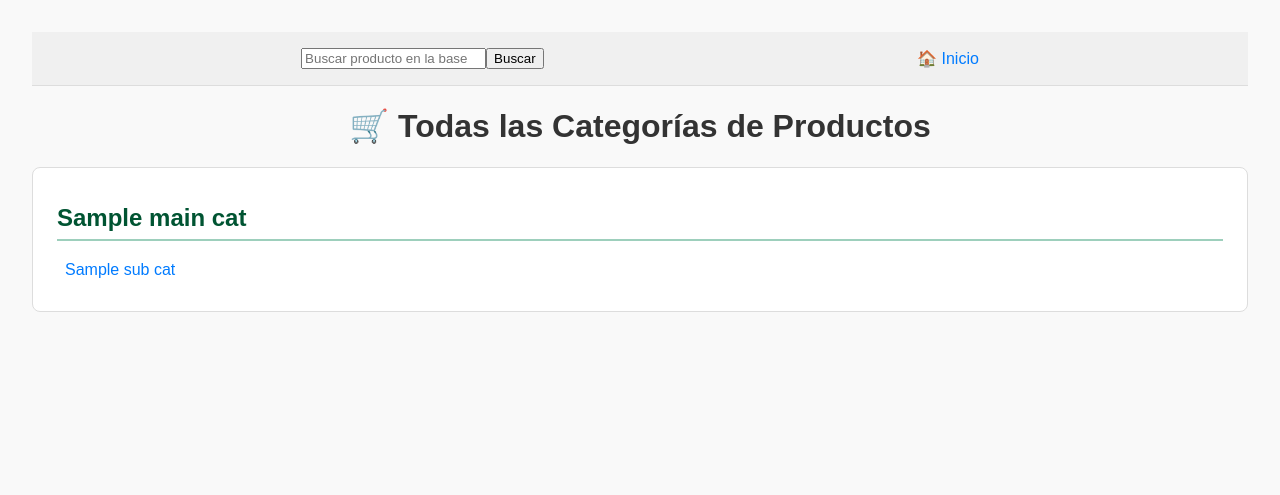
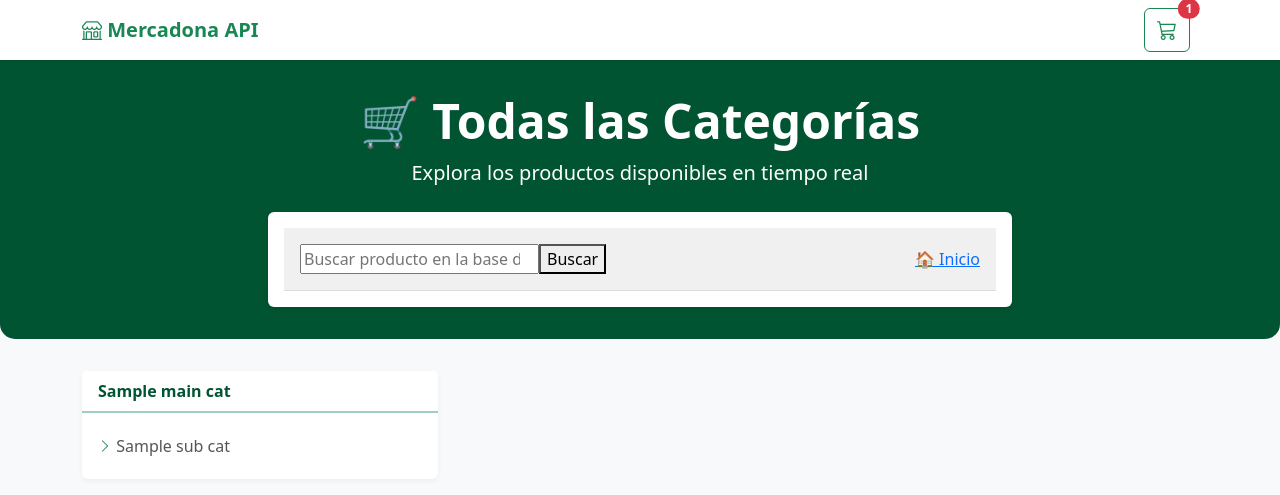
Before and after one commit to iflorido/FastAPI-Mercadona, a FastAPI app: template templates/index.html in a window 1280 px wide. Shown: the top 495 px of the page. Run offline with FastAPI, Linux system fonts and the light colour scheme; the template is opened without the code that fills it: most values are stand-ins (such as "Sample title", 1, 10 or a date in 2020).

Commit message:
update carrito en la cabecera.

```diff
--- a/main.py
+++ b/main.py
@@ -309,6 +309,10 @@ async def get_all_categories(request: Request):
     y las pasa a la plantilla index.html para que las muestre.
     """
     try:
+        cart = request.session.get("cart", {})
+        # Sumamos todos los valores (cantidades) del diccionario
+        cart_count = sum(cart.values())
+
         async with httpx.AsyncClient() as client:
             response = await client.get(MERCADONA_API_URL)
             response.raise_for_status()
@@ -322,7 +326,8 @@ async def get_all_categories(request: Request):
 
         return templates.TemplateResponse("index.html", {
             "request": request,
-            "main_categories": api_data.results
+            "main_categories": api_data.results,
+            "cart_count": cart_count
         })
 
     except httpx.RequestError as exc:
--- a/templates/index.html
+++ b/templates/index.html
@@ -3,43 +3,118 @@
 <head>
     <meta charset="UTF-8">
     <meta name="viewport" content="width=device-width, initial-scale=1.0">
-    <title>Categorías de Mercadona</title>
+    <title>Mercadona API - Inicio</title>
+    <link href="https://cdn.jsdelivr.net/npm/bootstrap@5.3.0/dist/css/bootstrap.min.css" rel="stylesheet">
+    <link rel="stylesheet" href="https://cdn.jsdelivr.net/npm/bootstrap-icons@1.11.0/font/bootstrap-icons.css">
+
     <style>
-        body { font-family: sans-serif; margin: 2em; background-color: #f9f9f9; }
-        .category-block {
+        body { background-color: #f8f9fa; }
+        .hero-section {
+            background-color: #005432; /* Verde Mercadona */
+            color: white;
+            padding: 2rem 0;
+            margin-bottom: 2rem;
+            border-radius: 0 0 15px 15px;
+        }
+        .category-card {
+            transition: transform 0.2s;
+            height: 100%;
+            border: none;
+            box-shadow: 0 2px 5px rgba(0,0,0,0.05);
+        }
+        .category-card:hover {
+            transform: translateY(-5px);
+            box-shadow: 0 5px 15px rgba(0,0,0,0.1);
+        }
+        .subcat-link {
+            text-decoration: none;
+            color: #555;
+            display: block;
+            padding: 5px 0;
+            transition: color 0.2s;
+        }
+        .subcat-link:hover {
+            color: #005432;
+            padding-left: 5px; /* Pequeño efecto de movimiento */
+        }
+        .card-header-custom {
             background-color: white;
-            border: 1px solid #ddd;
-            border-radius: 8px;
-            padding: 1em 1.5em;
-            margin-bottom: 1.5em;
+            border-bottom: 2px solid #9dcfbc;
+            color: #005432;
+            font-weight: bold;
         }
-        h1 { text-align: center; color: #333; }
-        h2 { color: #005432; border-bottom: 2px solid #9dcfbc; padding-bottom: 0.3em;}
-        ul { list-style-type: none; padding-left: 0.5em; }
-        li { margin: 0.5em 0; }
-        a { text-decoration: none; color: #007BFF; }
-        a:hover { text-decoration: underline; }
+        /* Estilo para el badge del carrito */
+        .cart-badge {
+            font-size: 0.75rem;
+            position: absolute;
+            top: 5px;
+            right: 5px;
+        }
     </style>
 </head>
 <body>
+
+    <nav class="navbar navbar-expand-lg navbar-light bg-white shadow-sm sticky-top">
+        <div class="container">
+            <a class="navbar-brand fw-bold text-success" href="/">
+                <i class="bi bi-shop"></i> Mercadona API
+            </a>
+
+            <div class="d-flex align-items-center">
+                <a href="/carrito" class="btn btn-outline-success position-relative me-2">
+                    <i class="bi bi-cart3 fs-5"></i>
+                    {% if cart_count > 0 %}
+                    <span class="position-absolute top-0 start-100 translate-middle badge rounded-pill bg-danger">
+                        {{ cart_count }}
+                        <span class="visually-hidden">productos en el carrito</span>
+                    </span>
+                    {% endif %}
+                </a>
+            </div>
+        </div>
+    </nav>
+
+    <div class="hero-section text-center">
+        <div class="container">
+            <h1 class="display-5 fw-bold">🛒 Todas las Categorías</h1>
+            <p class="lead">Explora los productos disponibles en tiempo real</p>
+
+            <div class="d-flex justify-content-center mt-4">
+                <div class="col-md-8 bg-white p-3 rounded text-dark shadow-sm">
                     {% include 'buscar.html' %}
-    <h1>🛒 Todas las Categorías de Productos</h1>
+                </div>
+            </div>
+        </div>
+    </div>
+
+    <div class="container mb-5">
+        <div class="row row-cols-1 row-cols-md-2 row-cols-lg-3 g-4">
 
             {% for main_cat in main_categories %}
-        <div class="category-block">
-            <h2>{{ main_cat.name }}</h2>
-
-            <ul>
+            <div class="col">
+                <div class="card category-card">
+                    <div class="card-header card-header-custom">
+                        {{ main_cat.name }}
+                    </div>
+                    <div class="card-body">
+                        <ul class="list-unstyled mb-0">
                             {% for subcategory in main_cat.categories %}
                             <li>
-                    <a href="{{ url_for('read_category', category_id=subcategory.id) }}">
+                                <a href="{{ url_for('read_category', category_id=subcategory.id) }}" class="subcat-link">
+                                    <i class="bi bi-chevron-right small text-success"></i>
                                     {{ subcategory.name }}
                                 </a>
                             </li>
                             {% endfor %}
                         </ul>
                     </div>
+                </div>
+            </div>
             {% endfor %}
 
+        </div>
+    </div>
+
+    <script src="https://cdn.jsdelivr.net/npm/bootstrap@5.3.0/dist/js/bootstrap.bundle.min.js"></script>
 </body>
 </html>
```
Lines whose indentation alone changed are shown as unchanged.
